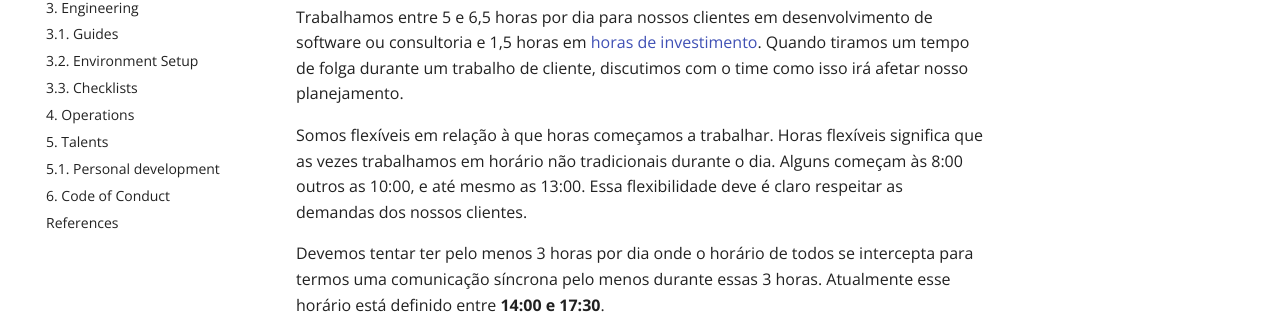
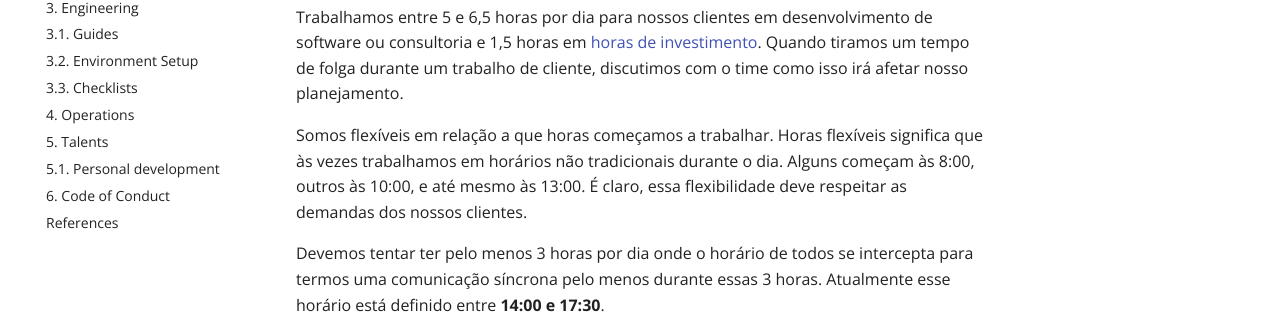
Before and after one commit to magrathealabs/playbook, an MkDocs documentation site: the page built from docs/1.3-working.md, in a window 1280 px wide and 900 px high. Shown: the part 319-637 px from the top of the window. Built offline with MkDocs 1.6.1 and Material for MkDocs 9.7.7, drawn with Linux system fonts in a browser that asks for light colours; comment, search, counter and statistics services are not loaded.

Commit message:
Update docs/1.3-working.md
Co-Authored-By: cuzik <cuzikjack@gmail.com>

```diff
--- a/docs/1.3-working.md
+++ b/docs/1.3-working.md
@@ -4,7 +4,7 @@ Trabalhamos em um [ambiente sustentável](http://www.extremeprogramming.org/rule
 
 Trabalhamos entre 5 e 6,5 horas por dia para nossos clientes em desenvolvimento de software ou consultoria e 1,5 horas em [horas de investimento](https://thoughtbot.com/playbook/our-company/time). Quando tiramos um tempo de folga durante um trabalho de cliente, discutimos com o time como isso irá afetar nosso planejamento.
 
-Somos flexíveis em relação à que horas começamos a trabalhar. Horas flexíveis significa que as vezes trabalhamos em horário não tradicionais durante o dia. Alguns começam às 8:00 outros as 10:00, e até mesmo as 13:00. Essa flexibilidade deve é claro respeitar as demandas dos nossos clientes.
+Somos flexíveis em relação a que horas começamos a trabalhar. Horas flexíveis significa que às vezes trabalhamos em horários não tradicionais durante o dia. Alguns começam às 8:00, outros às 10:00, e até mesmo às 13:00. É claro, essa flexibilidade deve respeitar as demandas dos nossos clientes.
 
 Devemos tentar ter pelo menos 3 horas por dia onde o horário de todos se intercepta para termos uma comunicação síncrona pelo menos durante essas 3 horas. Atualmente esse horário está definido entre **14:00 e 17:30**.
 
```
